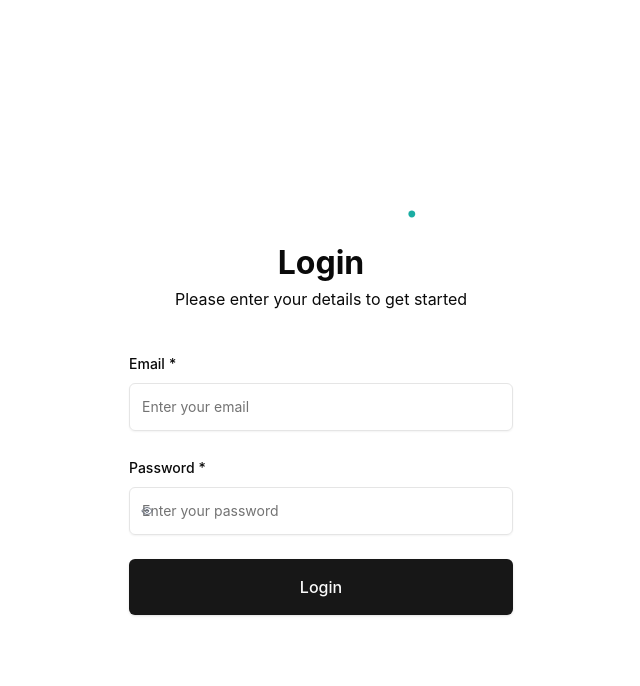
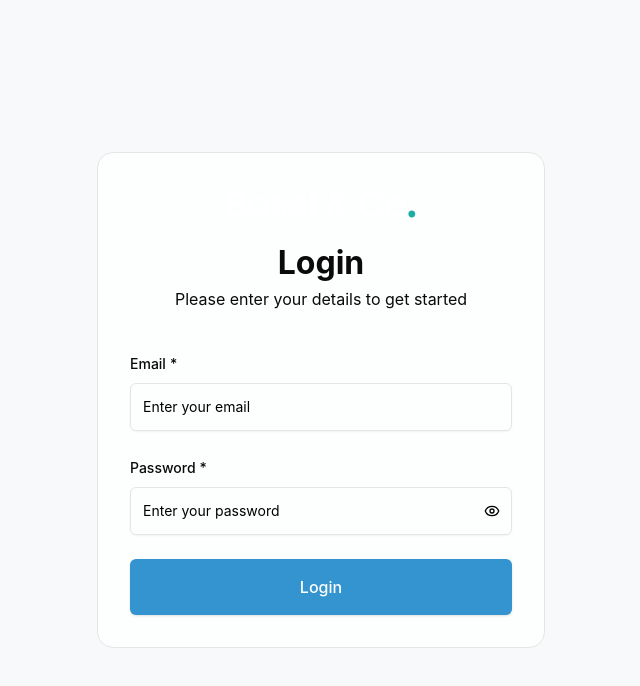
Before and after one commit to Baseldiab/reservation-management, a React (Vite) app: page /login in a window 1280 px wide. Shown: the top 686 px of the page, without its empty margins (319-959 px from the left). Built offline with nearby package versions, Linux system fonts and the light colour scheme; no server answers.

Commit message:
update login page and add sign up route

```diff
--- a/src/components/rules/rules.ts
+++ b/src/components/rules/rules.ts
@@ -16,18 +16,6 @@ export const paySchema = z.object({
 });
 
 
-export const loginSchema = z.object({
-    username: z.string().min(3, {
-      message: "Username must be more than 3 characters",
-    }),
-    password: z
-      .string()
-      .regex(
-        /^(?=.*[a-zA-Z])(?=.*\d)(?=.*[@$!%*?&])[A-Za-z\d@$!%*?&]{9,}$/,
-        "Password must be at least 8 characters long and include a letter, a number, and a special character"
-      ),
-  });
-
   export const userSchema = z.object({
     name: z.string().min(3, "Name is required"),
     phone: z.string().regex(/^\d{11}$/, "Invalid phone number format"),
@@ -35,4 +23,22 @@ export const loginSchema = z.object({
 
   });
 
+
+  export const loginSchema = z.object({
+    email: z.string().email("Please enter a valid email address"),
+    password: z
+      .string()
+      .min(6, "Password must be at least 6 characters long")
+      .max(20, "Password must not exceed 20 characters")
+      .regex(
+        /[A-Za-z\u0600-\u06FF]/,
+        "Password must contain at least one letter"
+      )
+      .regex(/[0-9]/, "Password must contain at least one number")
+      .regex(
+        /[@&'"*%$]/,
+        "Password must contain at least one special character like @&'\"*%$"
+      ),
+  });
+
   export type UserModel = z.infer<typeof userSchema>;
--- a/src/components/ui/button.tsx
+++ b/src/components/ui/button.tsx
@@ -1,35 +1,35 @@
-import * as React from 'react';
-import { Slot } from '@radix-ui/react-slot';
-import { cva, type VariantProps } from 'class-variance-authority';
+import * as React from "react";
+import { Slot } from "@radix-ui/react-slot";
+import { cva, type VariantProps } from "class-variance-authority";
 
-import { cn } from '@/lib/utils';
+import { cn } from "@/lib/utils";
 
 const buttonVariants = cva(
-  'inline-flex items-center justify-center whitespace-nowrap rounded-md text-sm font-medium transition-colors focus-visible:outline-none focus-visible:ring-1 focus-visible:ring-ring disabled:pointer-events-none disabled:opacity-50',
+  "inline-flex items-center justify-center whitespace-nowrap rounded-md text-sm font-medium transition-colors focus-visible:outline-none focus-visible:ring-1 focus-visible:ring-ring disabled:pointer-events-none disabled:opacity-50",
   {
     variants: {
       variant: {
         default:
-          'bg-primary text-primary-foreground shadow hover:bg-primary/90',
+          "!bg-theme-button-primary text-white shadow hover:bg-theme-button-primary/90",
         destructive:
-          'bg-destructive text-destructive-foreground shadow-sm hover:bg-destructive/90',
+          "bg-destructive text-destructive-foreground shadow-sm hover:bg-destructive/90",
         outline:
-          'border border-input bg-background shadow-sm hover:bg-accent hover:text-accent-foreground',
+          "border border-input bg-background shadow-sm hover:bg-accent hover:text-accent-foreground",
         secondary:
-          'bg-secondary text-secondary-foreground shadow-sm hover:bg-secondary/80',
-        ghost: 'hover:bg-accent hover:text-accent-foreground',
-        link: 'text-primary underline-offset-4 hover:underline',
+          "bg-secondary text-secondary-foreground shadow-sm hover:bg-secondary/80",
+        ghost: "hover:bg-accent hover:text-accent-foreground",
+        link: "text-primary underline-offset-4 hover:underline",
       },
       size: {
-        default: 'h-9 px-4 py-2',
-        sm: 'h-8 rounded-md px-3 text-xs',
-        lg: 'h-10 rounded-md px-8',
-        icon: 'h-9 w-9',
+        default: "h-9 px-4 py-2",
+        sm: "h-8 rounded-md px-3 text-xs",
+        lg: "h-10 rounded-md px-8",
+        icon: "h-9 w-9",
       },
     },
     defaultVariants: {
-      variant: 'default',
-      size: 'default',
+      variant: "default",
+      size: "default",
     },
   }
 );
@@ -42,7 +42,7 @@ export interface ButtonProps
 
 const Button = React.forwardRef<HTMLButtonElement, ButtonProps>(
   ({ className, variant, size, asChild = false, ...props }, ref) => {
-    const Comp = asChild ? Slot : 'button';
+    const Comp = asChild ? Slot : "button";
     return (
       <Comp
         className={cn(buttonVariants({ variant, size, className }))}
@@ -52,6 +52,6 @@ const Button = React.forwardRef<HTMLButtonElement, ButtonProps>(
     );
   }
 );
-Button.displayName = 'Button';
+Button.displayName = "Button";
 
 export { Button, buttonVariants };
--- a/src/components/ui/extend/password.tsx
+++ b/src/components/ui/extend/password.tsx
@@ -24,14 +24,20 @@ export function Password(props: React.InputHTMLAttributes<HTMLInputElement>) {
         type="button"
         variant="ghost"
         size="icon"
-        className="absolute  ltr:right-0 rtl:left-0 top-0 h-full px-3 py-2 hover:bg-transparent"
+        className="absolute  end-0 top-0 h-full px-3 py-2 !w-fit hover:bg-transparent"
         onClick={togglePasswordVisibility}
         aria-label={showPassword ? "Hide password" : "Show password"}
       >
         {showPassword ? (
-          <EyeOff className="h-4 w-4 text-gray-500" aria-hidden="true" />
+          <EyeOff
+            className="!w-4 !h-4 text-theme-text-main dark:text-theme-text-dark"
+            aria-hidden="true"
+          />
         ) : (
-          <Eye className="h-4 w-4 text-gray-500" aria-hidden="true" />
+          <Eye
+            className="!w-4 !h-4 text-theme-text-main dark:text-theme-text-dark"
+            aria-hidden="true"
+          />
         )}
       </Button>
     </div>
--- a/src/components/ui/input.tsx
+++ b/src/components/ui/input.tsx
@@ -10,7 +10,7 @@ const Input = React.forwardRef<HTMLInputElement, InputProps>(
       <input
         type={type}
         className={cn(
-          "flex h-12 w-full rounded-md border border-input bg-transparent px-3 py-1 text-sm shadow-sm transition-colors file:border-0 file:bg-transparent file:text-sm file:font-medium file:text-foreground placeholder:text-muted-foreground focus-visible:outline-none focus-visible:ring-1 focus-visible:ring-ring disabled:cursor-not-allowed disabled:opacity-50",
+          "flex h-12 w-full rounded-md border border-input bg-transparent  px-3 py-1 text-sm shadow-sm transition-colors file:border-0 file:bg-transparent file:text-sm file:font-medium file:text-foreground placeholder:text-black focus-visible:outline-none focus-visible:ring-1 focus-visible:ring-ring disabled:cursor-not-allowed disabled:opacity-50",
           className
         )}
         ref={ref}
--- a/src/index.css
+++ b/src/index.css
@@ -112,3 +112,23 @@
 *::-webkit-scrollbar-thumb:active {
   background-color: #1f71aa !important;
 }
+
+/* ===================================== */
+input:-webkit-autofill {
+  background-color: transparent !important;
+  -webkit-text-fill-color: #000 !important;
+  color: #000 !important;
+}
+
+input:-webkit-autofill,
+input:-webkit-autofill:hover,
+input:-webkit-autofill:focus {
+  -webkit-text-fill-color: #000 !important;
+  color: #000 !important;
+  box-shadow: 0 0 0px 1000px rgb(51 148 208 / 27%) inset;
+  transition: background-color 5000s ease-in-out 0s;
+  -webkit-transition: background-color 5000s ease-in-out 0s;
+  -moz-transition: background-color 5000s ease-in-out 0s;
+  -ms-transition: background-color 5000s ease-in-out 0s;
+  -o-transition: background-color 5000s ease-in-out 0s;
+}
--- /dev/null
+++ b/src/pages/login/components/login-footer.tsx
@@ -0,0 +1,31 @@
+import { useNavigate } from "react-router-dom";
+
+export default function LoginFooter() {
+  const navigate = useNavigate();
+
+  return (
+    <>
+      <div className="relative w-full flex justify-center items-center">
+        <span className="w-full h-[1px] bg-theme-separating-separator absolute top-1/2 z-10"></span>
+        <span className="w-8 py-1 px-2 bg-theme-main-white z-10 rounded-full flex items-center justify-center text-theme-text-body font-medium">
+          Or
+        </span>
+      </div>
+
+      <div className="flex items-center justify-center gap-1">
+        <span className="text-theme-text-body text-theme-sm leading-theme-md font-medium">
+          No account?
+        </span>
+        <button
+          type="button"
+          className="text-theme-buttons-primary text-theme-sm leading-theme-md font-medium"
+          onClick={() => {
+            navigate("/signup");
+          }}
+        >
+          Sign up
+        </button>
+      </div>
+    </>
+  );
+}
--- a/src/pages/login/login-page.tsx
+++ b/src/pages/login/login-page.tsx
@@ -27,11 +27,8 @@ import { Loader2 } from "lucide-react";
 import MainLogoIcon from "@/components/icons/MainLogoIcon";
 import { useTheme } from "@/components/provideres/theme-provider";
 
-// Add login schema
-const loginSchema = z.object({
-  email: z.string().email("Please enter a valid email address"),
-  password: z.string().min(6, "Password must be at least 6 characters"),
-});
+// rules import
+import { loginSchema } from "@/components/rules/rules";
 
 type LoginFormValues = z.infer<typeof loginSchema>;
 
@@ -79,8 +76,8 @@ const LoginPage = () => {
   };
 
   return (
-    <div className="flex justify-center items-center min-w-screen min-h-screen ">
-      <div className="flex w-[448px] max-w-md px-[32px] flex-col items-start gap-8 pt-8 pb-[32px] rounded-2xl bg-theme-background-primary">
+    <div className="flex justify-center items-center min-w-screen min-h-screen bg-theme-background-secondary">
+      <div className="flex w-[448px] max-w-md px-[32px] flex-col items-start gap-8 pt-8 pb-[32px] rounded-2xl bg-theme-background-main dark:bg-theme-background-dark border border-theme-border-main dark:border-theme-border-dark">
         <div className="w-full flex flex-col items-center justify-center gap-6">
           {/* <img src={Logo} alt="logo" className="size-14" /> */}
 
@@ -161,6 +158,7 @@ const LoginPage = () => {
                 disabled={loginMutation.isPending}
                 type="submit"
                 className="w-full h-[56px] font-medium text-base flex items-center gap-2"
+                variant="default"
               >
                 Login
                 {loginMutation.isPending && (
--- /dev/null
+++ b/src/pages/signUp/singup-page.tsx
@@ -0,0 +1,3 @@
+export default function SignUpPage() {
+  return <div>SignUpPage</div>;
+}
--- a/tailwind.config.js
+++ b/tailwind.config.js
@@ -15,6 +15,22 @@ export default {
         sm: 'calc(var(--radius) - 4px)',
       },
       colors: {
+        theme: {
+          background: {
+            main: '#ffffffcc',
+            dark: '#000',
+            secondary: '#f8f9fa'
+          },
+          text: {
+            main: '#000',
+            dark: '#fff',
+            second: "#6c757d"
+          },
+          button: {
+            primary: '#3394d0',
+            dark: '#3394d0',
+          }
+          },
         background: 'hsl(var(--background))',
         foreground: 'hsl(var(--foreground))',
         card: {
```
Also changed, not shown: src/router.tsx (+13 -6 lines).
